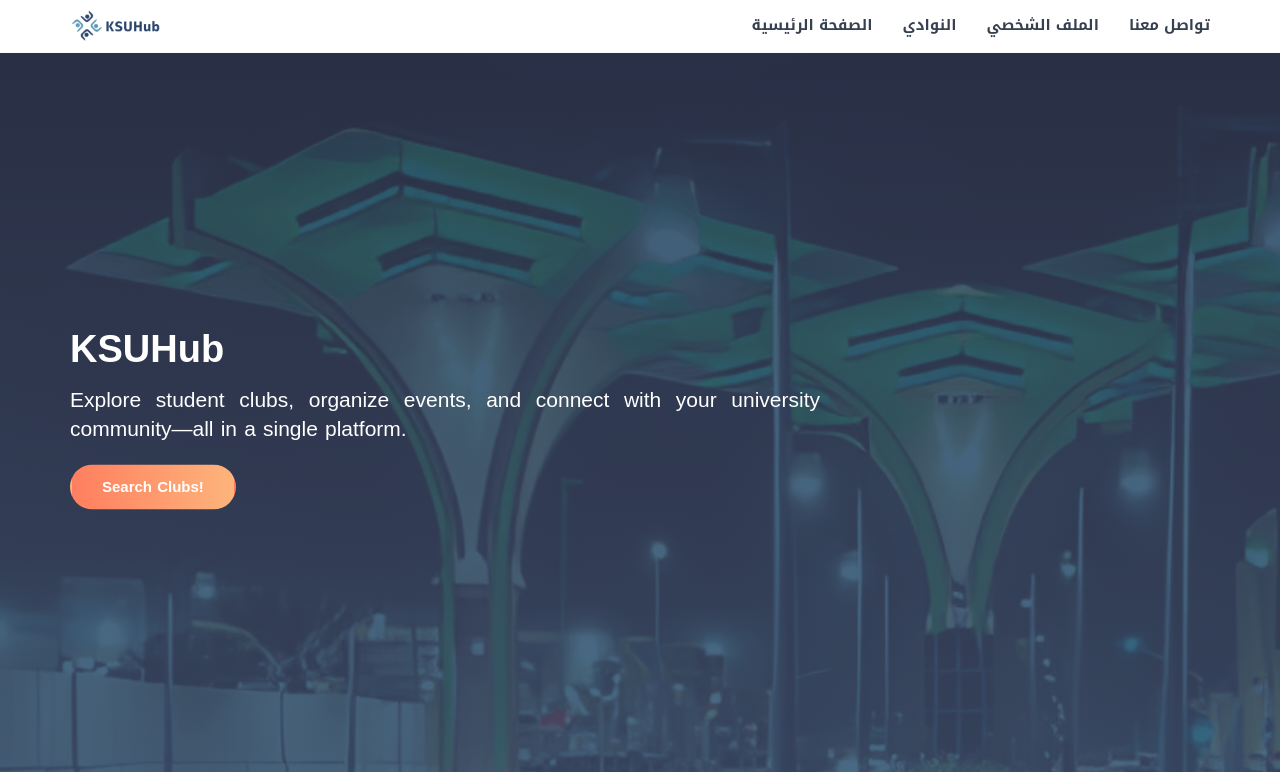
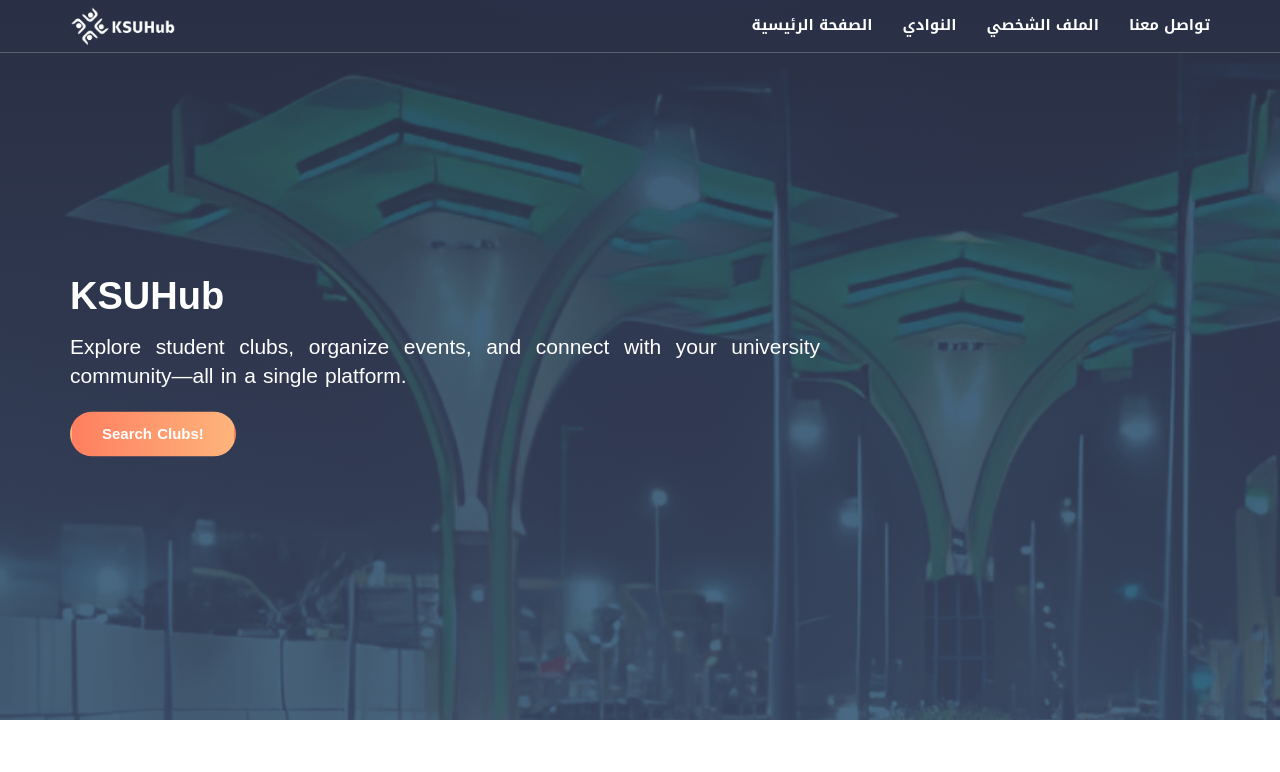
Before and after one commit to iRoseM/KSUHub, a PHP site: page /home.html in a window 1280 px wide. Shown: the top 772 px of the page. Run offline with PHP 8.4, Linux system fonts and the light colour scheme.

Commit message:
nav bar edit

```diff
--- a/blog-post.html
+++ b/blog-post.html
@@ -32,7 +32,7 @@
 	<body>
 
 		<!-- Header -->
-		<header id="header">
+		<header id="header" class="transparent-nav">
 			<div class="container">
 
 				<div class="navbar-header">
--- a/club-profile.html
+++ b/club-profile.html
@@ -51,7 +51,7 @@
 </head>
 
 <body>
-    <header id="header">
+    <header id="header" class="transparent-nav">
         <div class="container">
 
             <div class="navbar-header">
--- a/clubs.html
+++ b/clubs.html
@@ -32,7 +32,7 @@
 
     </head>
 	<body>
-		<header id="header">
+		<header id="header" class="transparent-nav">
 			<div class="container">
 
 				<div class="navbar-header">
--- a/contact.html
+++ b/contact.html
@@ -35,7 +35,7 @@
 
     </head>
 	<body>
-		<header id="header">
+		<header id="header" class="transparent-nav">
 			<div class="container">
 
 				<div class="navbar-header">
--- a/css/style.css
+++ b/css/style.css
@@ -293,6 +293,7 @@ input[type="text"]:focus, input[type="email"]:focus, input[type="password"]:focu
 	        transform: translateY(0px);
 	opacity:1;
 }
+
 
 /* -- Mobile Nav -- */
 @media only screen and (max-width: 767px) {
@@ -396,6 +397,7 @@ input[type="text"]:focus, input[type="email"]:focus, input[type="password"]:focu
             transform: translateY(-10px) rotate(-45deg);
 }
 
+
 /*------------------------------------*\
 	Hero Area
 \*------------------------------------*/
@@ -424,7 +426,7 @@ input[type="text"]:focus, input[type="email"]:focus, input[type="password"]:focu
 /* -- Breadcrumb -- */
 .hero-area-tree li {
 	display:inline-block;
-	font-family: 'Noto Kufi Arabic', sans-serif;
+	font-family: 'Lato', sans-serif;
 	font-weight:600;
 	font-size:14px;
 	color:rgba(255, 255, 255, 0.8);
--- a/home.html
+++ b/home.html
@@ -18,13 +18,13 @@
 		<link href="https://fonts.googleapis.com/css2?family=Noto+Kufi+Arabic:wght@100..900&display=swap" rel="stylesheet">
     </head>
 	<body>
-		<header id="header">
+		<header id="header" class="transparent-nav">
 			<div class="container">
 				<div class="navbar-header">
 					<!-- Logo -->
 					<div class="navbar-brand">
 						<a class="logo" href="home.html">
-							<img src="./img/logo.png" alt="logo">
+							<img src="./img/logo-alt.png" alt="logo">
 						</a>
 					</div>
 
--- a/student-profile.html
+++ b/student-profile.html
@@ -27,7 +27,7 @@
 </head>
 
 <body>
-    <header id="header">
+    <header id="header" class="transparent-nav">
         <div class="container">
 
             <div class="navbar-header">
```
